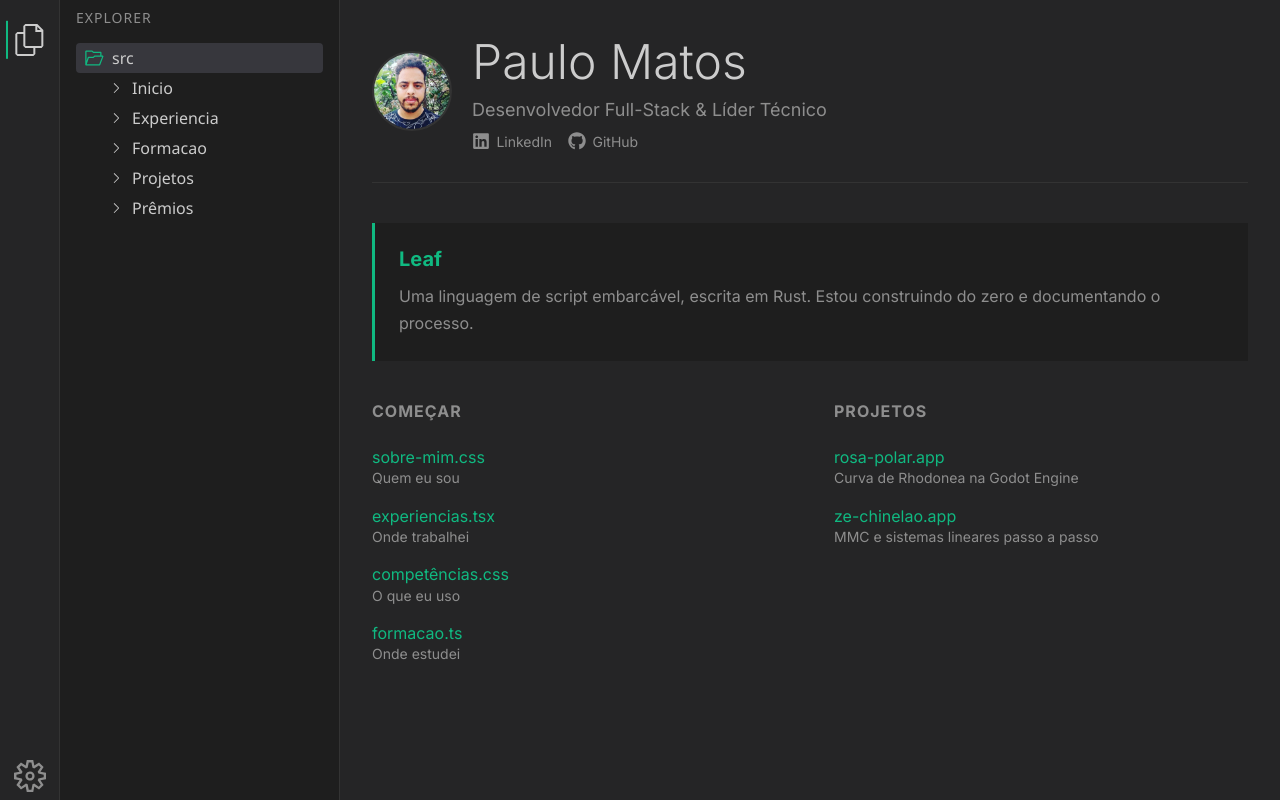
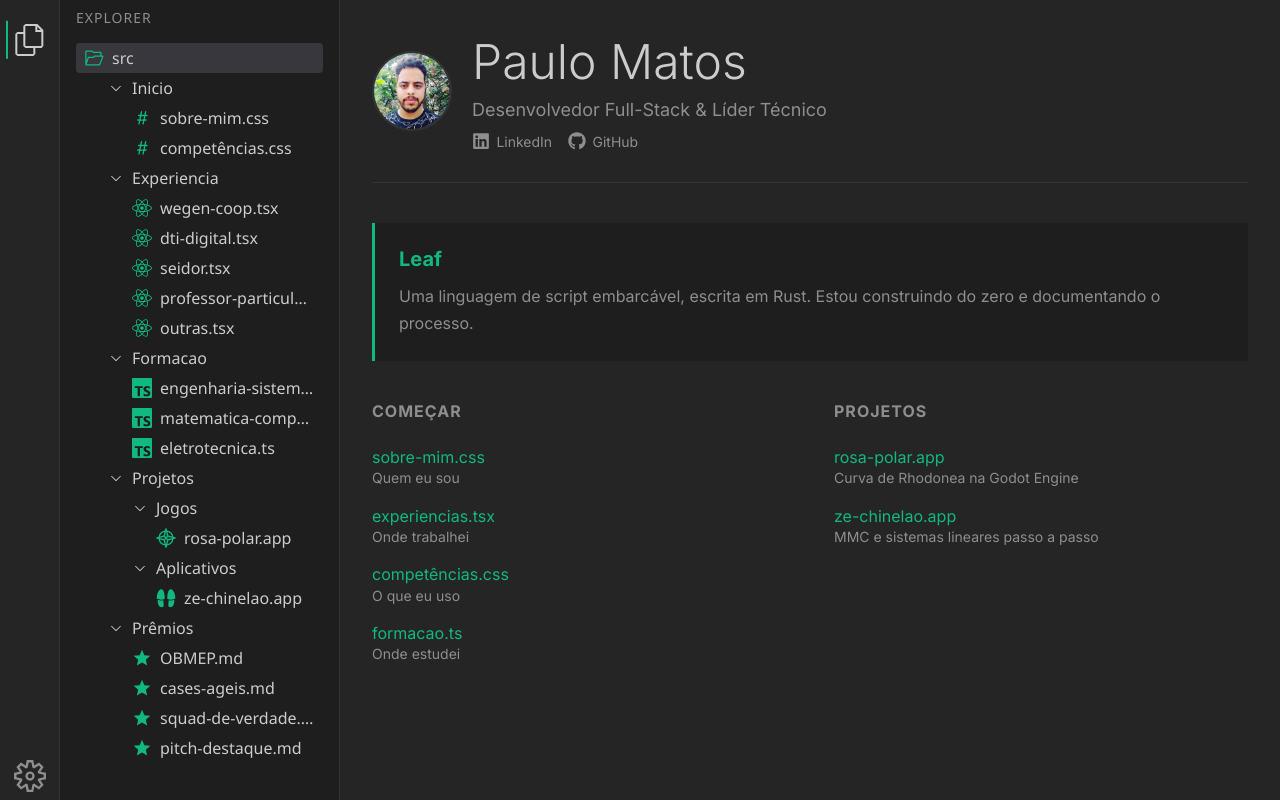
Before and after one commit to pmatos2000/portfolio-paulo-matos, a Next.js app: page / in a window 1280 px wide. Built offline with nearby package versions, Linux system fonts and the light colour scheme.

Commit message:
fix(seo): expande arvore por padrao para gerar links internos no html

```diff
--- a/src/components/Sidebar/Sidebar.module.css
+++ b/src/components/Sidebar/Sidebar.module.css
@@ -2,6 +2,7 @@
   width: min(280px, 85vw);
   min-width: min(280px, 85vw);
   height: 100%;
+  overflow-y: auto;
   background-color: var(--background-primary);
   padding: 0.5rem 1rem;
   border-right: 1px solid var(--border-color);
--- a/src/components/TreeNodeComponent/TreeNodeComponent.tsx
+++ b/src/components/TreeNodeComponent/TreeNodeComponent.tsx
@@ -16,7 +16,7 @@ type TreeNodeProps = {
 
 const TreeNodeComponent = ({ node }: TreeNodeProps) => {
   const [isExpanded, setIsExpanded] = useState(
-    node.type === "node" && node.defaultExpanded === true,
+    node.type === "node" && node.defaultExpanded !== false,
   );
 
   const context = useContext(SidebarContext);
--- a/src/data/sidebarTree.ts
+++ b/src/data/sidebarTree.ts
@@ -20,6 +20,7 @@ export type TreeNode = {
   title: string;
   /** Quando definido, o título da pasta vira link em vez de botão de expandir. */
   url?: string;
+  /** Pastas nascem abertas; use false para começar fechada. */
   defaultExpanded?: boolean;
   children: (TreeNode | TreeLeaf)[];
 };
```
